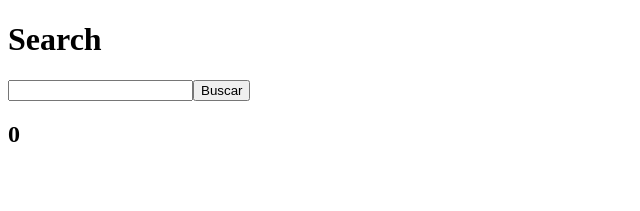
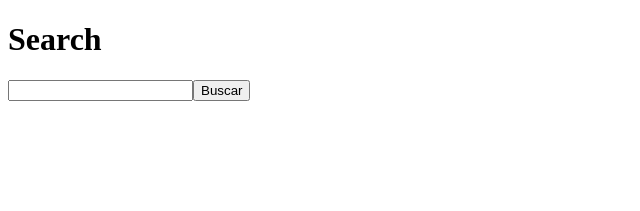
Before and after one commit to MrRioja/perfreact, a Next.js app: page / in a window 1280 px wide. Shown: the top 211 px of the page, without its empty margins (0-640 px from the left). Built offline with nearby package versions, Linux system fonts and the light colour scheme.

Commit message:
feat: add formatted price and total price

```diff
--- a/components/SearchResults.tsx
+++ b/components/SearchResults.tsx
@@ -5,21 +5,18 @@ interface SearchResultsProps {
   results: Array<{
     id: number;
     price: number;
+    priceFormatted: number;
     title: string;
   }>;
+  totalPrice: number;
   onAddToWishList: (id: number) => void;
 }
 
 export function SearchResults({
   results,
+  totalPrice,
   onAddToWishList,
 }: SearchResultsProps) {
-  const totalPrice = useMemo(() => {
-    return results.reduce((acc, product) => {
-      return acc + product.price;
-    }, 0);
-  }, [results]);
-
   return (
     <div>
       <h2>{totalPrice}</h2>
```
